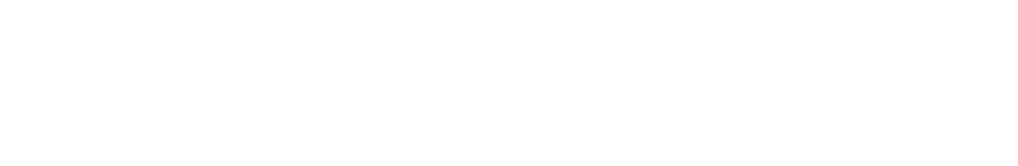
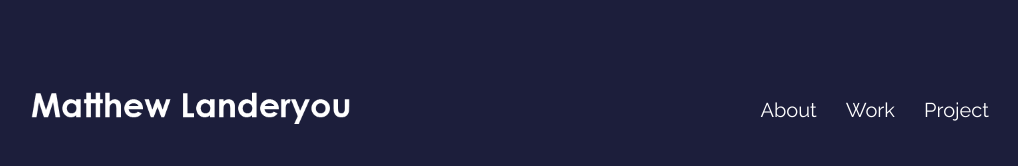
Before and after one commit to Landeryou05/Personal-Website, a plain HTML site: page index.html in a window 1280 px wide. Shown: the whole page, without its empty margins (133-1151 px from the left). Drawn offline with Linux system fonts and the light colour scheme.

Commit message:
Major changes

```diff
--- a/index.html
+++ b/index.html
@@ -3,11 +3,20 @@
 <head>
     <meta charset="UTF-8">
     <meta name="viewport" content="width=device-width, initial-scale=1.0">
-    <link rel="stylesheet" href="styles.css">
-    <src href="script.js"></src>
+    <link rel="stylesheet" href="./styles/styles.css">
+    <src href="./scripting/script.js"></src>
     <title>Home</title>
 </head>
 <body>
-
+    <div id="Banner">
+        <div id="Logo-div">
+            <div id="Logo"><img id="Logo-image" src="./ASSETS/LOGO/Logo Screenshot.png" alt="Logo: Matthew Landeryou"></div>
+        </div>
+        <div id="Pages">
+            <div id="About" class="Pages"><a href="/about.html">About</a></div>
+            <div id="Work" class="Pages"><a href="/work.html">Work</a></div>
+            <div id="Projects" class="Pages"><a href="/projects.html">Project</a></div>
+        </div>
+    </div>
 </body>
 </html>
--- /dev/null
+++ b/styles/styles.css
@@ -0,0 +1,54 @@
+@import url('https://fonts.googleapis.com/css2?family=Raleway:ital@0;1&display=swap');
+
+*{
+    font-family: "Raleway", sans-serif;
+}
+
+body{
+    background-color: #1c1e3b;
+}
+
+#Logo{
+    margin: auto;
+    align-items: right;
+    float: left;
+    color: white;
+}
+
+#Logo-image{
+    height: 100px;
+    margin-left: 150px;
+    margin-top: 50px;
+}
+
+a{
+    text-decoration: none;
+    color: white;
+}
+
+a:hover{
+    color: blue;
+}
+
+#Pages{
+    margin: auto;
+    text-align: center;
+    float: right;
+    color: white;
+    margin-right: 150px;
+    margin-top: 90px;
+}
+
+.Pages{
+    text-align: right;
+    display: inline-block;
+    font-size: 20px;
+}
+
+#About{
+    padding-right: 25px;
+}
+
+#Work{
+    padding-right: 25px;
+}
```
Also changed, not shown: ASSETS/LOGO/Logo Screenshot.png (added), about.html (added), projects.html (added), scripting/script.js (added), styles.css (deleted), work.html (added).
